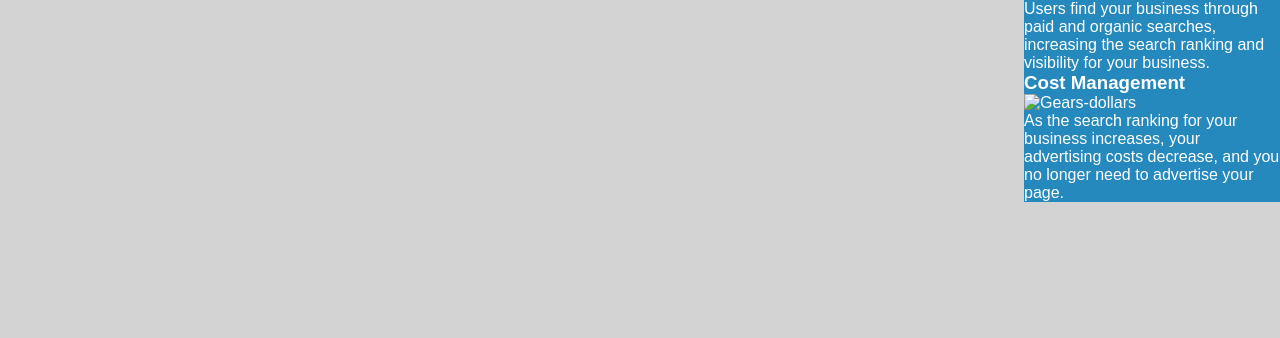
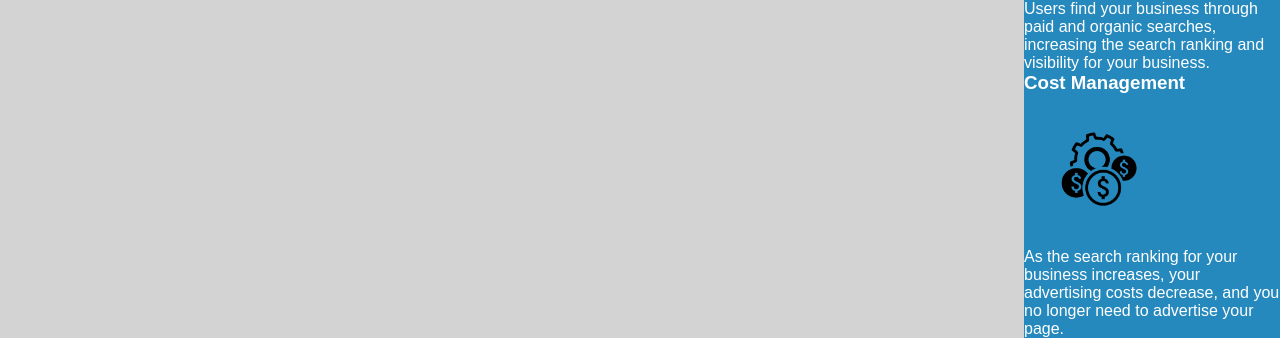
Before and after one commit to b3nl99/Project-Horiseon, a plain HTML site: page index.html in a window 1280 px wide. Shown: the part 2318-2656 px from the top of the page. Before the commit the page ends 2520 px from the top, so only its background shows below. Drawn offline with Linux system fonts and the light colour scheme.

Commit message:
Update index.html

```diff
--- a/index.html
+++ b/index.html
@@ -66,7 +66,7 @@
             <p>Users find your business through paid and organic searches, increasing the search ranking and visibility for your business.</p>
 
             <h3>Cost Management</h3>
-            <img src="..img\cost-management.png" class="cm-img" alt="Gears-dollars">
+            <img src="..\img\cost-management.png" class="cm-img" alt="Gears-dollars">
             <p>As the search ranking for your business increases, your advertising costs decrease, and you no longer need to advertise your page.</p>
         </div>
 
```
